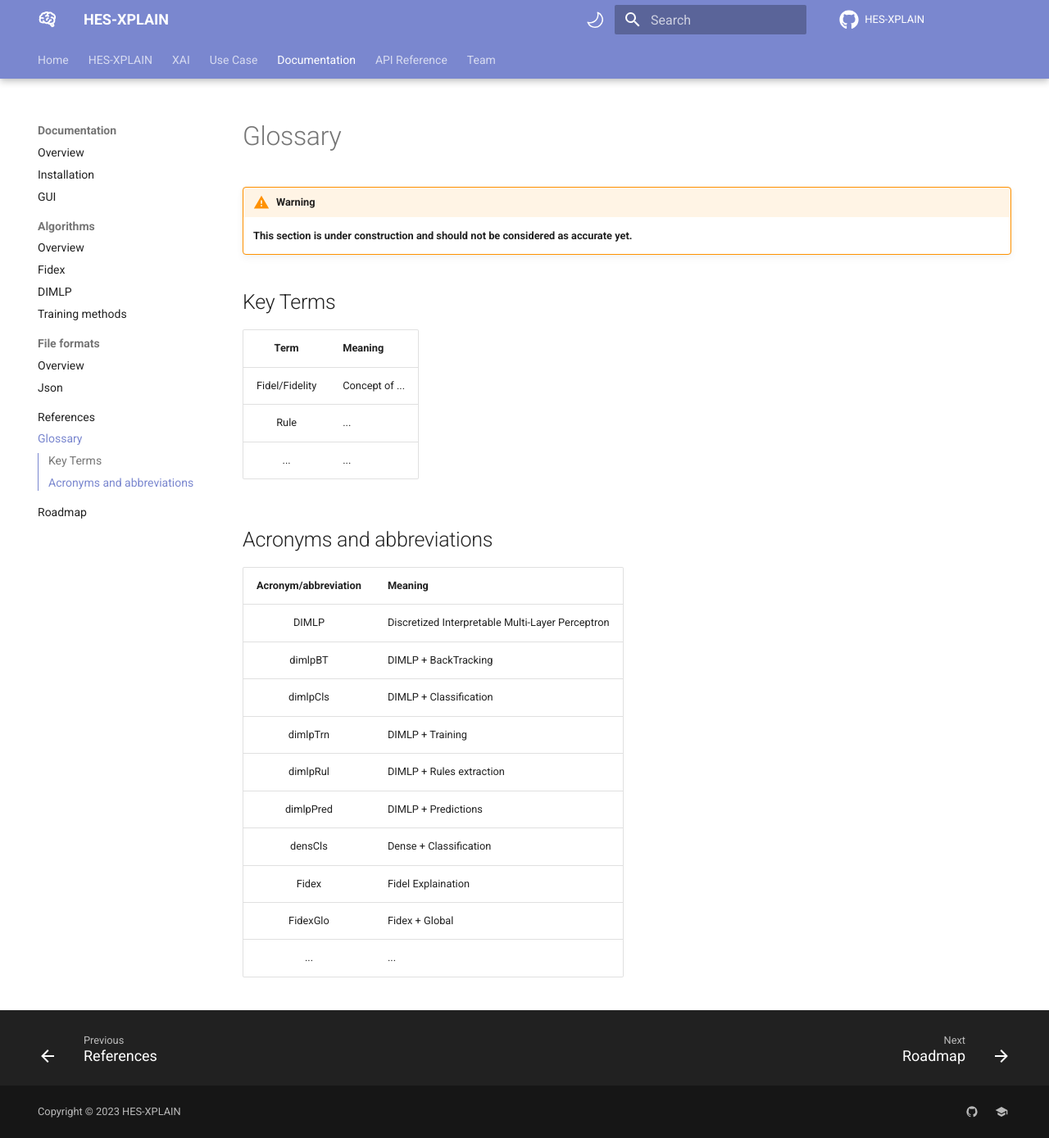
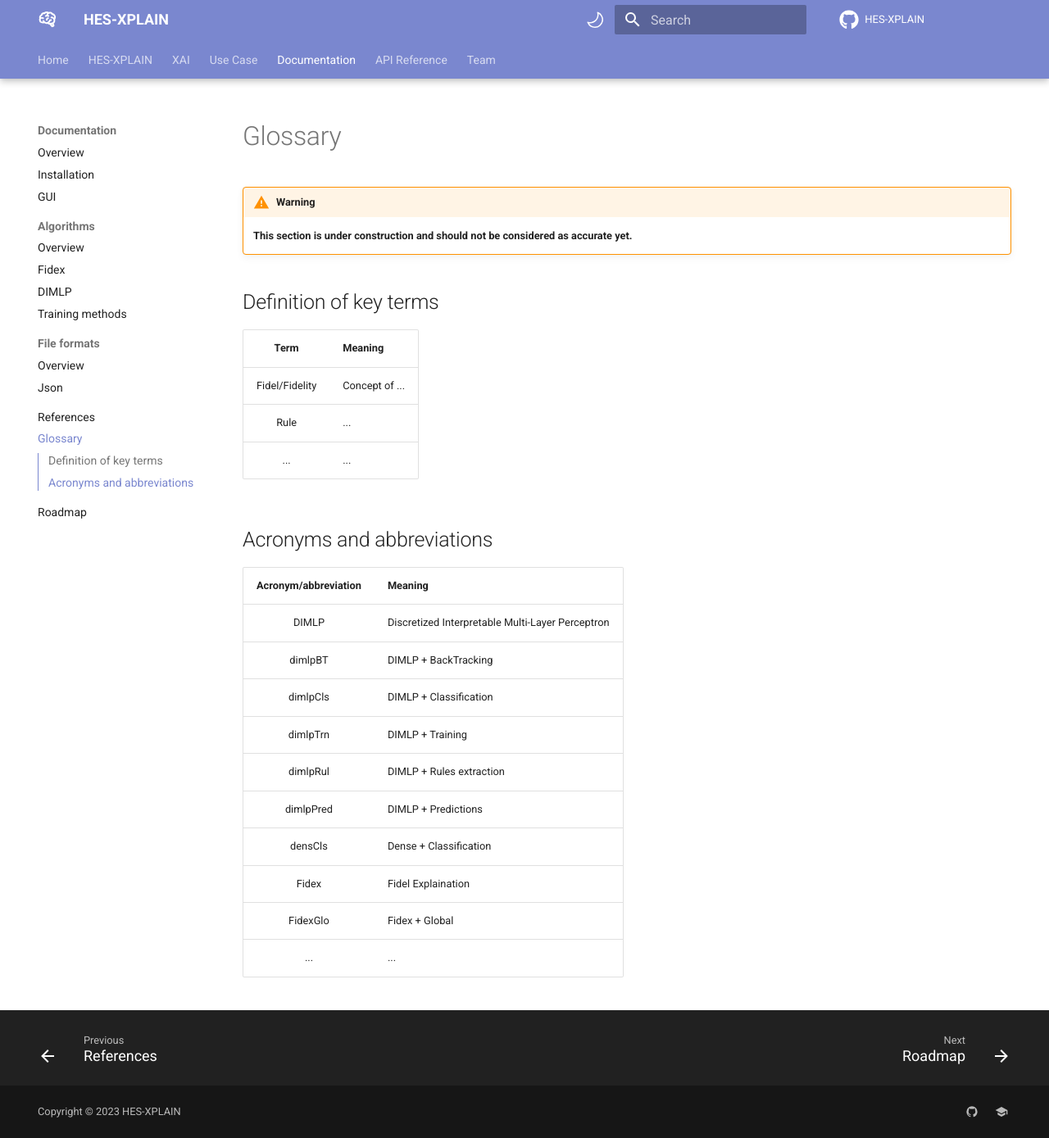
Before and after one commit to HES-XPLAIN/hes-xplain.github.io, an MkDocs documentation site: the page built from docs/documentation/glossary.md, in a window 1280 px wide and 1389 px high. Shown: the whole window at 82% size. Built offline with MkDocs 1.6.1 and Material for MkDocs 9.7.7, drawn with Linux system fonts in a browser that asks for light colours; comment, search, counter and statistics services are not loaded.

Commit message:
Updated content

```diff
--- a/docs/documentation/glossary.md
+++ b/docs/documentation/glossary.md
@@ -3,7 +3,7 @@
 !!!Warning
     **This section is under construction and should not be considered as accurate yet.**
 
-## Key Terms
+## Definition of key terms
 
 |  **Term**                      | **Meaning**                                                      |
 |:------------------------------:|:-----------------------------------------------------------------|
@@ -11,6 +11,7 @@
 | Rule                           | ...                                                              |
 | ...                            | ...                                                              |
 
+<!-- TODO: complete here -->
 
 ## Acronyms and abbreviations
 
@@ -27,3 +28,5 @@
 | Fidex                          | Fidel Explaination                                               |
 | FidexGlo                       | Fidex + Global                                                   |
 | ...                            | ...                                                              |
+
+<!-- TODO: complete here -->
```
